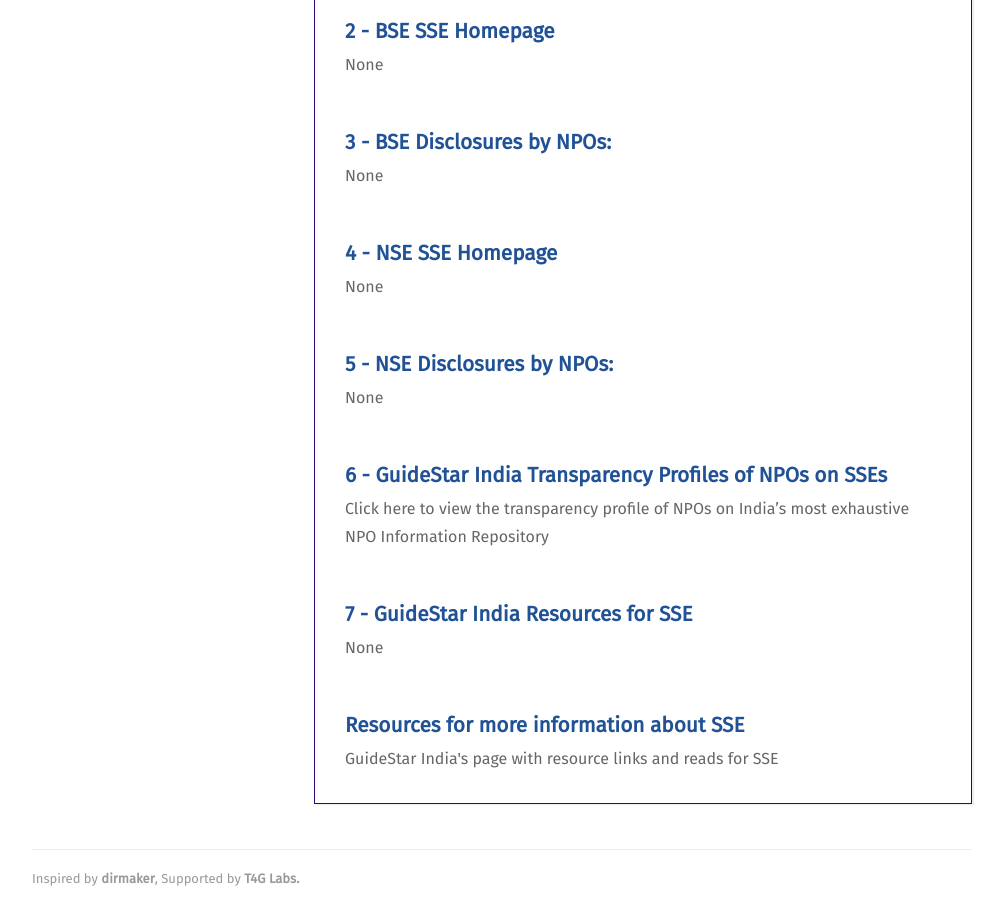
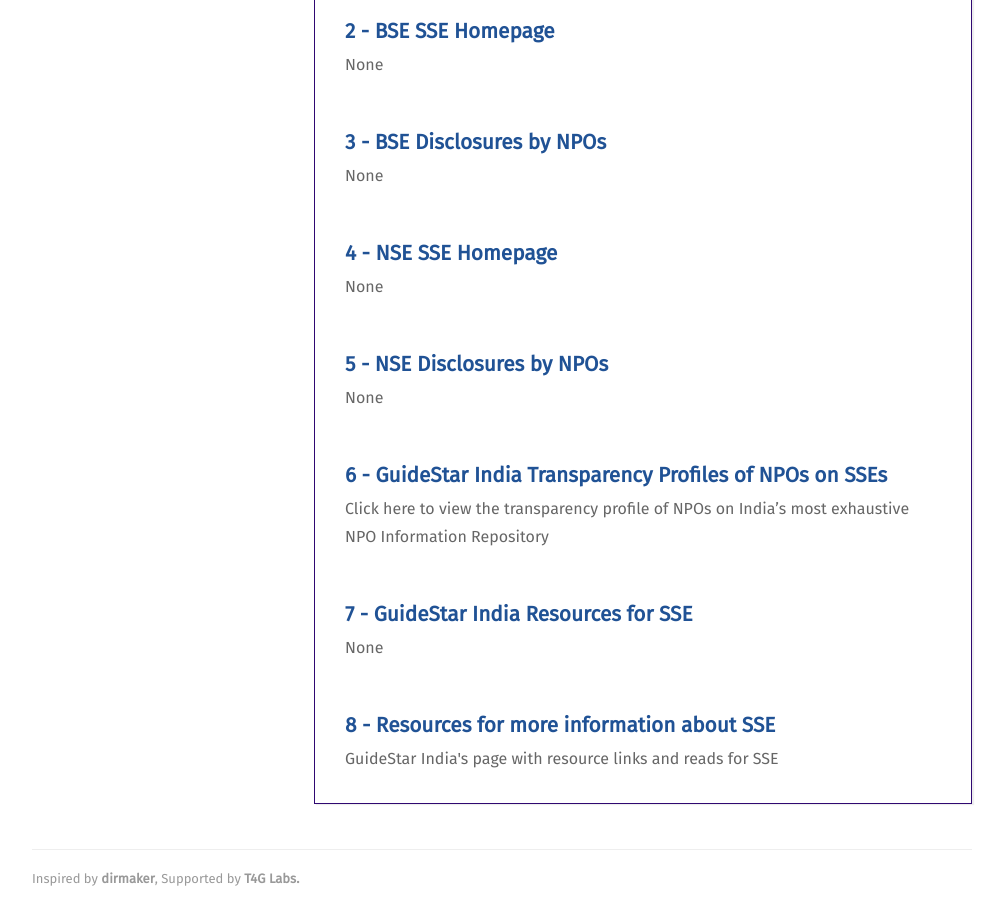
Before and after one commit to GuideStarIndia/Resources-Forums, a plain HTML site: page social-stock-exchange.html in a window 1280 px wide. Shown: the part 440-1348 px from the top of the page, without its empty margins (138-1143 px from the left). Drawn offline with Linux system fonts and the light colour scheme.

Commit message:
Deploying to gh-pages from @ GuideStarIndia/Resources-Forums@dd3a058f2623e135b42a434a6b5fb30d7eb31d2b 🚀

```diff
--- a/social-stock-exchange.html
+++ b/social-stock-exchange.html
@@ -122,7 +122,7 @@
 						>
 							<h2 class="title">
   								<div class="curved-box">
-									<a href="https://www.bsesocialstockexchange.com/DisclosureDisplay.aspx" target="_blank" rel="noreferrer noopener" class="link">3 - BSE Disclosures by NPOs:</a>
+									<a href="https://www.bsesocialstockexchange.com/DisclosureDisplay.aspx" target="_blank" rel="noreferrer noopener" class="link">3 - BSE Disclosures by NPOs</a>
 								</div>
 							</h2>
 							<p class="description">None</p>
@@ -170,7 +170,7 @@
 						>
 							<h2 class="title">
   								<div class="curved-box">
-									<a href="https://www.nseindia.com/companies-listing/corporate-filings-announcements" target="_blank" rel="noreferrer noopener" class="link">5 - NSE Disclosures by NPOs:</a>
+									<a href="https://www.nseindia.com/companies-listing/corporate-filings-announcements" target="_blank" rel="noreferrer noopener" class="link">5 - NSE Disclosures by NPOs</a>
 								</div>
 							</h2>
 							<p class="description">None</p>
@@ -242,7 +242,7 @@
 						>
 							<h2 class="title">
   								<div class="curved-box">
-									<a href="https://guidestarindia.frappe.cloud/files/SSE-Resources.pdf" target="_blank" rel="noreferrer noopener" class="link">Resources for more information about SSE</a>
+									<a href="https://guidestarindia.frappe.cloud/files/SSE-Resources.pdf" target="_blank" rel="noreferrer noopener" class="link">8 - Resources for more information about SSE</a>
 								</div>
 							</h2>
 							<p class="description">GuideStar India's page with resource links and reads for SSE</p>
```
